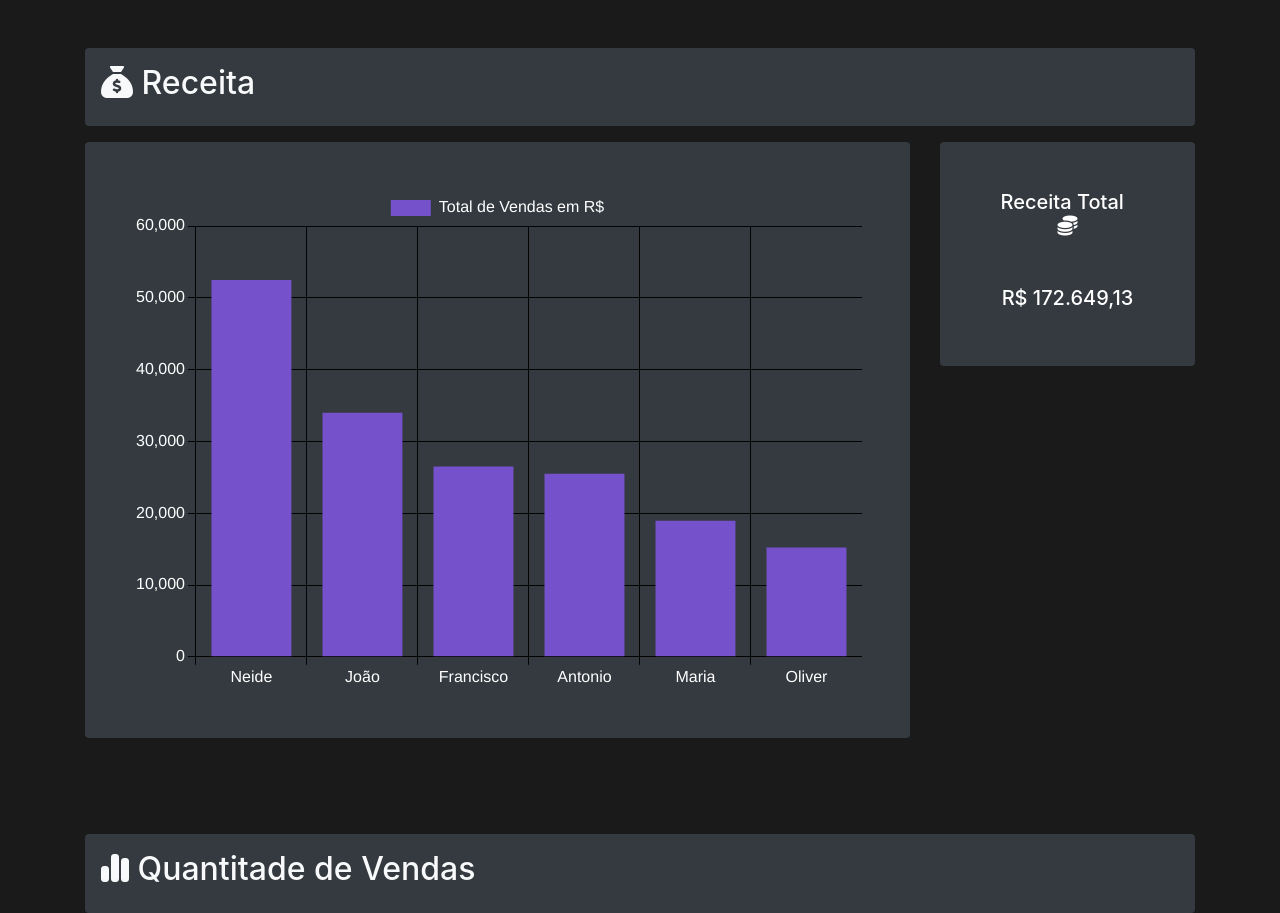
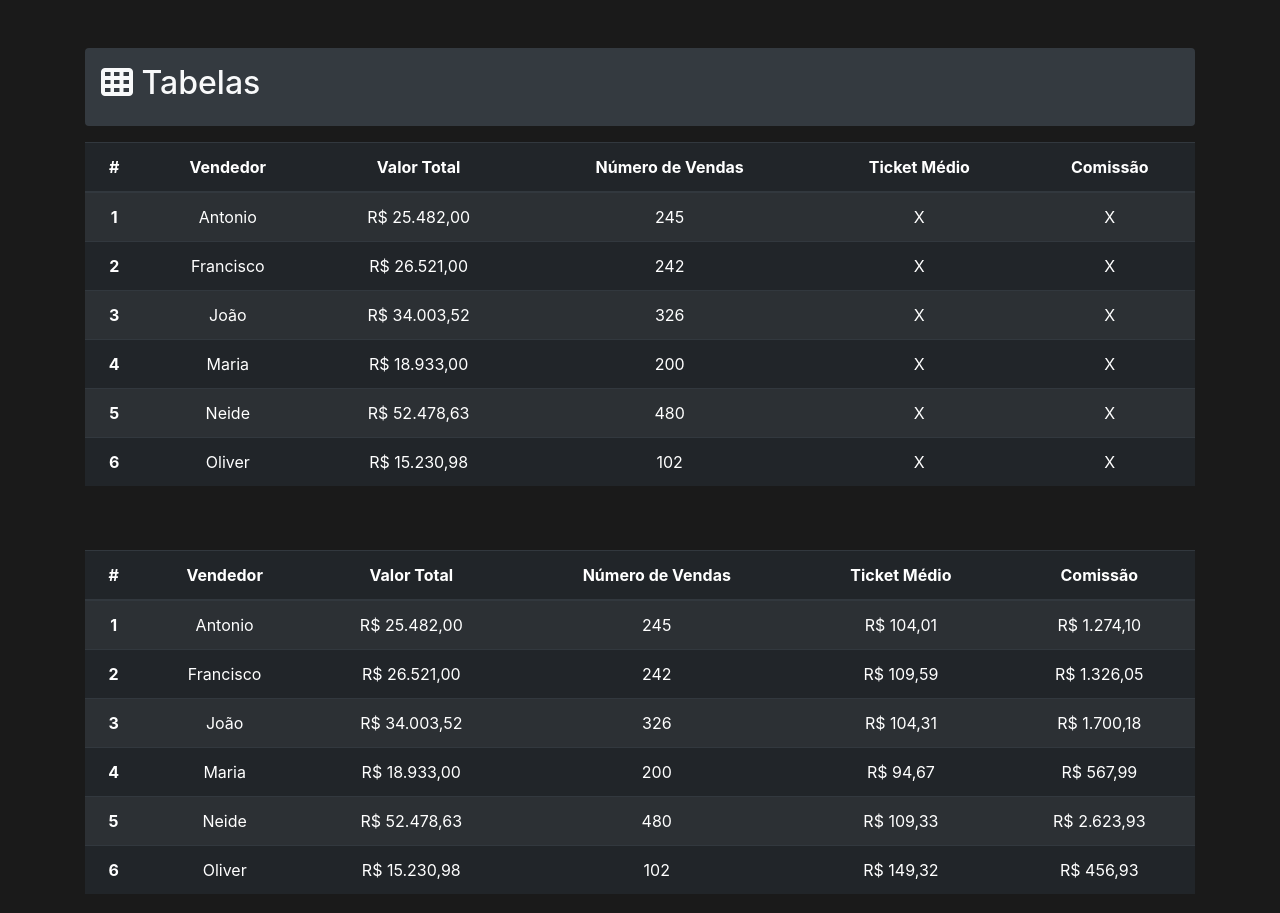
Before and after one commit to GabrielGustavoMS/sales-dashboard, a plain HTML site: page index.html in a window 1280 px wide. Shown: the top 913 px of the page. Drawn offline with nearby package versions, Linux system fonts and the light colour scheme.

Commit message:
Unindo Dashboard

```diff
--- a/index.html
+++ b/index.html
@@ -44,6 +44,27 @@
     </style>
   </head>
   <body>
+    <section class="container">
+      <section class="row">
+        <article class="col-md-12">
+          <section class="p-3 bg-dark rounded mt-5">
+            <h2 href="" class="text-light">
+              <i class="fa-solid fa-table-cells"></i>
+              Tabelas
+            </h2>
+          </section>
+        </article>
+      </section>
+    </section>
+
+    <section class="container mt-3 mb-5">
+      <article class="table-responsive" id="missing-table-content"></article>
+    </section>
+
+    <section class="container mt-3">
+      <article class="table-responsive" id="full-table-content"></article>
+    </section>
+
     <section class="container">
       <section class="row">
         <article class="col-md-12">
@@ -186,6 +207,7 @@
     <script src="./../js/myChartsConfig.js"></script>
     <script src="./../js/main.js"></script>
     <script>
+      getTables()
       getDashboard()
     </script>
   </body>
```
Also changed, not shown: table.html (+1 -23 lines).
